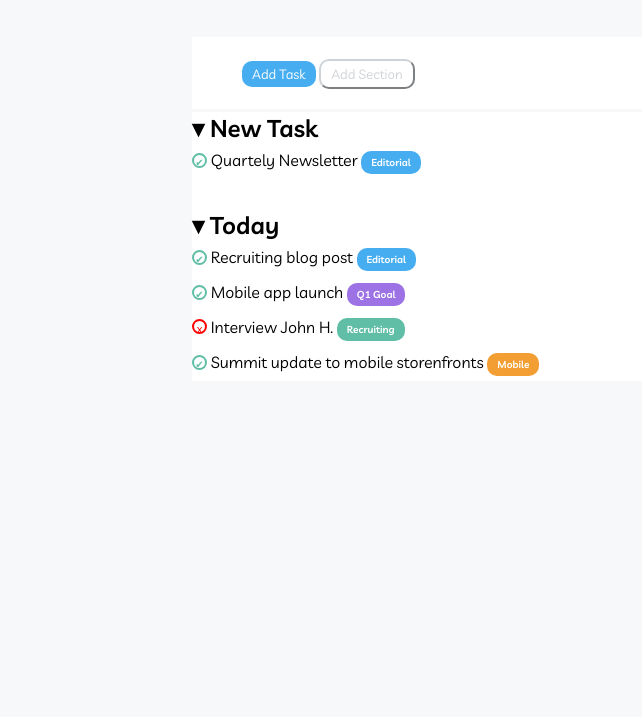
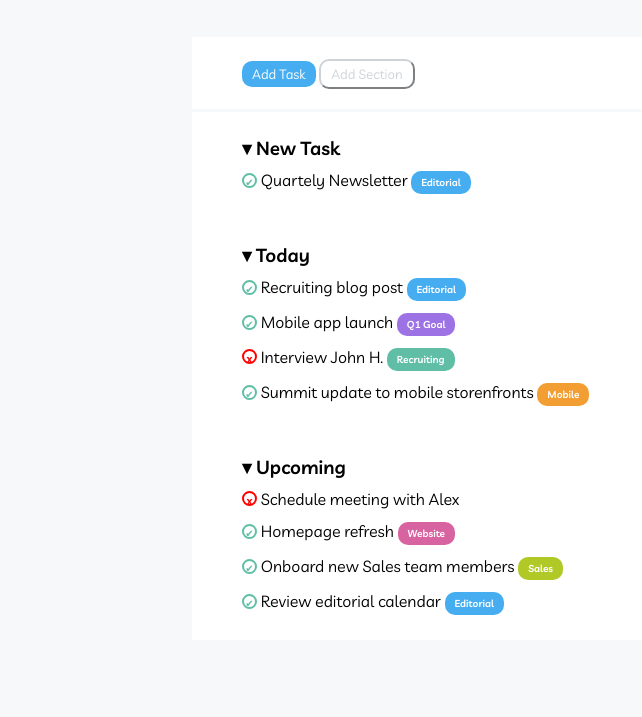
Before and after one commit to DamianoCasolari/html-css-toboolist, a plain HTML site: page index.html in a window 1280 px wide. Shown: the part 83-800 px from the top of the page, without its empty margins (0-642 px from the left). Drawn offline with Linux system fonts and the light colour scheme.

Commit message:
add Upcoming section + fixed logo

```diff
--- a/css/style.css
+++ b/css/style.css
@@ -11,14 +11,14 @@ body {
     background-color: #f6f8f9;
 }
 
-
 #app-main {
     line-height: 2rem;
 }
 
 /* utilities selector */
 section {
-    margin-bottom: 30px;
+
+    padding: 20px 0 20px 50px;
 }
 .button-font {
     padding: 5px 10px;
@@ -64,9 +64,8 @@ section {
 
 
 #app-header>img {
-    position: relative;
-    top: 10px;
-    left: 10px;
+    vertical-align: middle;
+    margin-left: 10px;
 
 }
 
@@ -75,6 +74,7 @@ section {
     font-weight: bold;
     margin-left: 20px;
     line-height: 80px;
+    vertical-align: middle;
     display: inline-block;
     height: 80px;
 
@@ -128,6 +128,15 @@ section {
     background-color: #f29e33;
 }
 
+.website {
+    background-color: #d863a1;
+
+}
+.sales {
+    background-color: #b0c926;
+
+}
+
 /* info ok and not ok */
 .symbol-ok {
     color: #61bea6;
@@ -136,6 +145,7 @@ section {
 #symbol-nok {
     color: red;
     font-size: 12px;
+    font-weight: bold;
 }
 #red-circle {
     border-color: red;
--- a/index.html
+++ b/index.html
@@ -27,19 +27,31 @@
             </div>
         </header>
         <section class="task-section">
-           <h2>&blacktriangledown; New Task</h2>
-           <div><span class="circle"><span class="symbol symbol-ok">&#10004;</span></span> <span>Quartely Newsletter</span> <span class="editorial rectangle-group">Editorial</span></div>
+            <h3>&blacktriangledown; New Task</h3>
+            <div><span class="circle"><span class="symbol symbol-ok">&#10004;</span></span> <span>Quartely
+                    Newsletter</span> <span class="editorial rectangle-group">Editorial</span></div>
 
         </section>
         <section class="today-section">
-            <h2>&blacktriangledown; Today</h2>
-            <div ><span class="circle"><span class="symbol symbol-ok">&#10004;</span></span> <span>Recruiting blog post</span> <span class="editorial rectangle-group">Editorial</span></div>
-            <div><span class="circle"><span class="symbol symbol-ok">&#10004;</span></span> <span>Mobile app launch</span> <span class="Q1 rectangle-group">Q1 Goal</span></div>
-            <div><span class="circle" id="red-circle"><span class="symbol" id="symbol-nok">x</span></span> <span>Interview John H.</span> <span class="recruiting rectangle-group">Recruiting</span></div>
-            <div><span class="circle" ><span class="symbol symbol-ok">&#10004;</span></span> <span>Summit update to mobile storenfronts</span> <span class="mobile rectangle-group">Mobile</span></div>
+            <h3>&blacktriangledown; Today</h3>
+            <div><span class="circle"><span class="symbol symbol-ok">&#10004;</span></span> <span>Recruiting blog
+                    post</span> <span class="editorial rectangle-group">Editorial</span></div>
+            <div><span class="circle"><span class="symbol symbol-ok">&#10004;</span></span> <span>Mobile app
+                    launch</span> <span class="Q1 rectangle-group">Q1 Goal</span></div>
+            <div><span class="circle" id="red-circle"><span class="symbol" id="symbol-nok">x</span></span>
+                <span>Interview John H.</span> <span class="recruiting rectangle-group">Recruiting</span></div>
+            <div><span class="circle"><span class="symbol symbol-ok">&#10004;</span></span> <span>Summit update to
+                    mobile storenfronts</span> <span class="mobile rectangle-group">Mobile</span></div>
 
         </section>
         <section class="upcoming-section">
+            <h3>&blacktriangledown; Upcoming</h3>
+            <div><span class="circle" id="red-circle"><span class="symbol"id="symbol-nok">x</span></span> <span>Schedule meeting with Alex
+                    </span> </div>
+            <div><span class="circle"><span class="symbol symbol-ok">&#10004;</span></span> <span>Homepage refresh</span> <span class="website rectangle-group">Website</span></div>
+            <div><span class="circle" ><span class="symbol symbol-ok" >&#10004;</span></span>
+                <span>Onboard new Sales team members</span> <span class="sales rectangle-group">Sales</span></div>
+            <div><span class="circle"><span class="symbol symbol-ok">&#10004;</span></span> <span>Review editorial calendar</span> <span class="editorial rectangle-group">Editorial</span></div>
 
         </section>
     </main>
```
